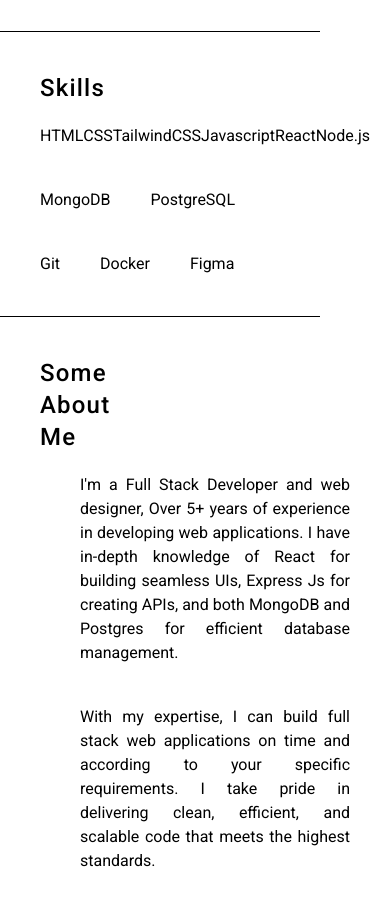
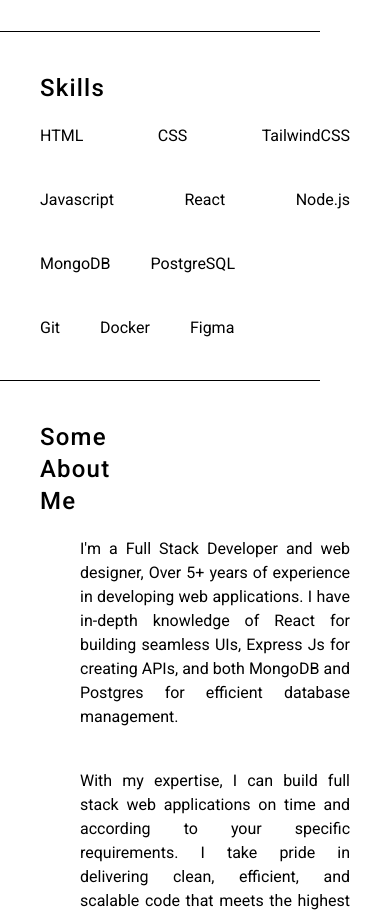
Before and after one commit to Thirunavukkarasu-developer/portfolio, a Next.js app: page / in a window 390 px wide. Shown: the part 1020-1936 px from the top of the page. Built offline with nearby package versions, Linux system fonts and the light colour scheme.

Commit message:
mobile view issue fixed.

```diff
--- a/app/components/Skills.tsx
+++ b/app/components/Skills.tsx
@@ -8,7 +8,7 @@
           Skills
         </h2>
         <div className="space-y-10">
-          <div className="flex justify-between items-center">
+          <div className="flex  flex-wrap justify-between items-center gap-10">
             <div>HTML</div>
             <div>CSS</div>
             <div>TailwindCSS</div>
```
